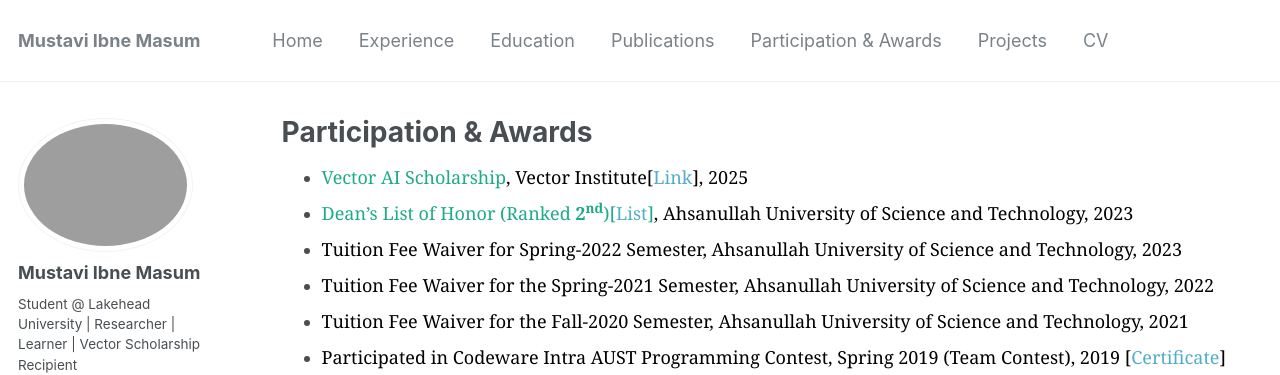
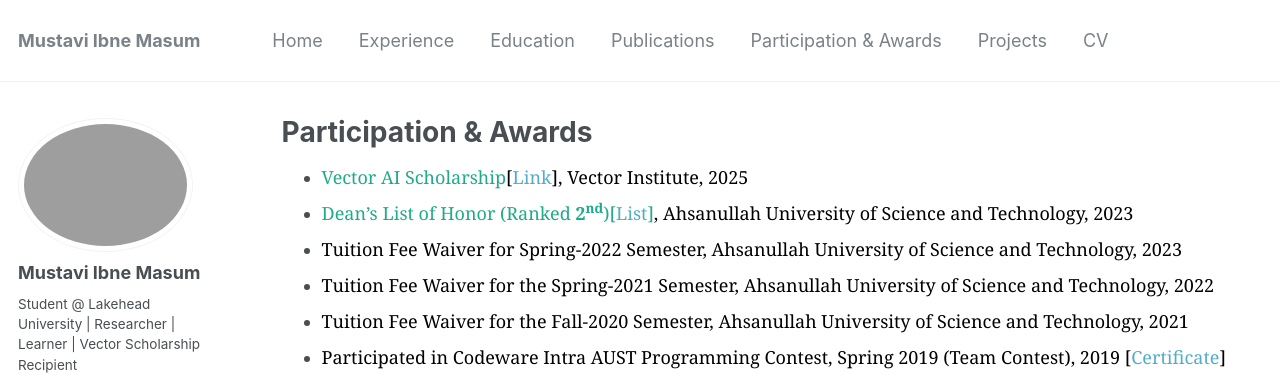
Before and after one commit to Mustavi-Ibne-Masum/mustavi-ibne-masum.github.io, a Jekyll site: the page built from _pages/participation-awards.md, in a window 1280 px wide and 1318 px high. Shown: the top 375 px of the window. Built offline with Jekyll 4.4.1, drawn with Linux system fonts in a browser that asks for light colours; some web fonts are replaced.

Commit message:
Update participation-awards.md

```diff
--- a/_pages/participation-awards.md
+++ b/_pages/participation-awards.md
@@ -5,7 +5,7 @@ permalink: /participation-awards/
 author_profile: true
 ---
 
-* <span style="font-family:Georgia; color:black"><span style="color:#1FAB89">Vector AI Scholarship</span>, Vector Institute[[Link](https://vectorinstitute.ai/ontario-ai-talent-gets-2-1-million-boost-as-vector-institute-awards-120-graduate-scholarships/)], 2025<br/></span>
+* <span style="font-family:Georgia; color:black"><span style="color:#1FAB89">Vector AI Scholarship</span>[[Link](https://vectorinstitute.ai/ontario-ai-talent-gets-2-1-million-boost-as-vector-institute-awards-120-graduate-scholarships/)], Vector Institute, 2025<br/></span>
 * <span style="font-family:Georgia; color:black"><span style="color:#1FAB89">Dean's List of Honor (Ranked <b>2<sup>nd</sup></b>)[[List](https://www.aust.edu/notice/1879)]</span>, Ahsanullah University of Science and Technology, 2023<br/></span>
 * <span style="font-family:Georgia; color:black">Tuition Fee Waiver for Spring-2022 Semester, Ahsanullah University of Science and Technology, 2023<br/></span>
 * <span style="font-family:Georgia; color:black">Tuition Fee Waiver for the Spring-2021 Semester, Ahsanullah University of Science and Technology, 2022<br/></span>
```
